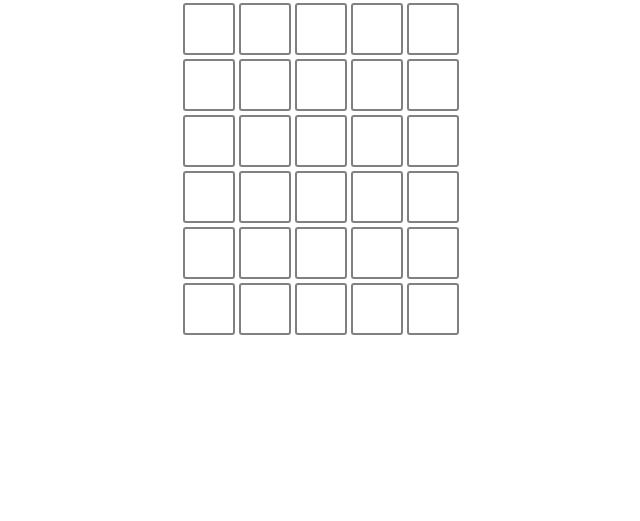
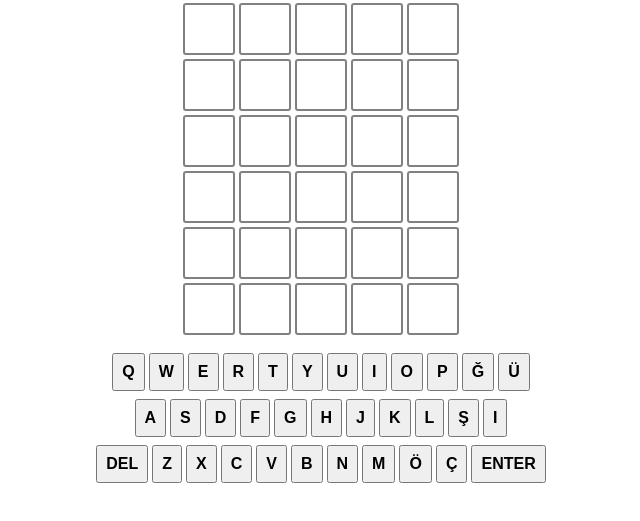
Before and after one commit to umurabali/umurabali.github.io, a plain HTML site: page index.html in a window 1280 px wide. Shown: the part 79-600 px from the top of the page, without its empty margins (319-959 px from the left). Drawn offline with Linux system fonts and the light colour scheme.

Commit message:
add keyboard

```diff
--- a/index.html
+++ b/index.html
@@ -12,6 +12,49 @@
 
     </div>
 
+    <div id="keyboard-cont">
+        <div class="first-row">
+            <button class="keyboard-button">q</button>
+            <button class="keyboard-button">w</button>
+            <button class="keyboard-button">e</button>
+            <button class="keyboard-button">r</button>
+            <button class="keyboard-button">t</button>
+            <button class="keyboard-button">y</button>
+            <button class="keyboard-button">u</button>
+            <button class="keyboard-button">i</button>
+            <button class="keyboard-button">o</button>
+            <button class="keyboard-button">p</button>
+            <button class="keyboard-button">ğ</button>
+            <button class="keyboard-button">ü</button>
+        </div>
+        <div class="second-row">
+            <button class="keyboard-button">a</button>
+            <button class="keyboard-button">s</button>
+            <button class="keyboard-button">d</button>
+            <button class="keyboard-button">f</button>
+            <button class="keyboard-button">g</button>
+            <button class="keyboard-button">h</button>
+            <button class="keyboard-button">j</button>
+            <button class="keyboard-button">k</button>
+            <button class="keyboard-button">l</button>
+            <button class="keyboard-button">ş</button>
+            <button class="keyboard-button">i</button>
+        </div>
+        <div class="third-row">
+            <button class="keyboard-button">Del</button>
+            <button class="keyboard-button">z</button>
+            <button class="keyboard-button">x</button>
+            <button class="keyboard-button">c</button>
+            <button class="keyboard-button">v</button>
+            <button class="keyboard-button">b</button>
+            <button class="keyboard-button">n</button>
+            <button class="keyboard-button">m</button>
+            <button class="keyboard-button">ö</button>
+            <button class="keyboard-button">ç</button>
+            <button class="keyboard-button">Enter</button>
+        </div>
+    </div>
+
     <script src="script.js" type="module"></script>
 </body>
 </html>
--- a/style.css
+++ b/style.css
@@ -29,3 +29,27 @@ h1 {
 .letter-row {
   display: flex;
 }
+
+#keyboard-cont {
+    margin: 1rem 0;
+    display: flex;
+    flex-direction: column;
+    align-items: center;
+  }
+
+  #keyboard-cont div {
+    display: flex;
+  }
+
+  .second-row {
+    margin: 0.5rem 0;
+  }
+
+  .keyboard-button {
+    font-size: 1rem;
+    font-weight: 700;
+    padding: 0.5rem;
+    margin: 0 2px;
+    cursor: pointer;
+    text-transform: uppercase;
+  }
```
